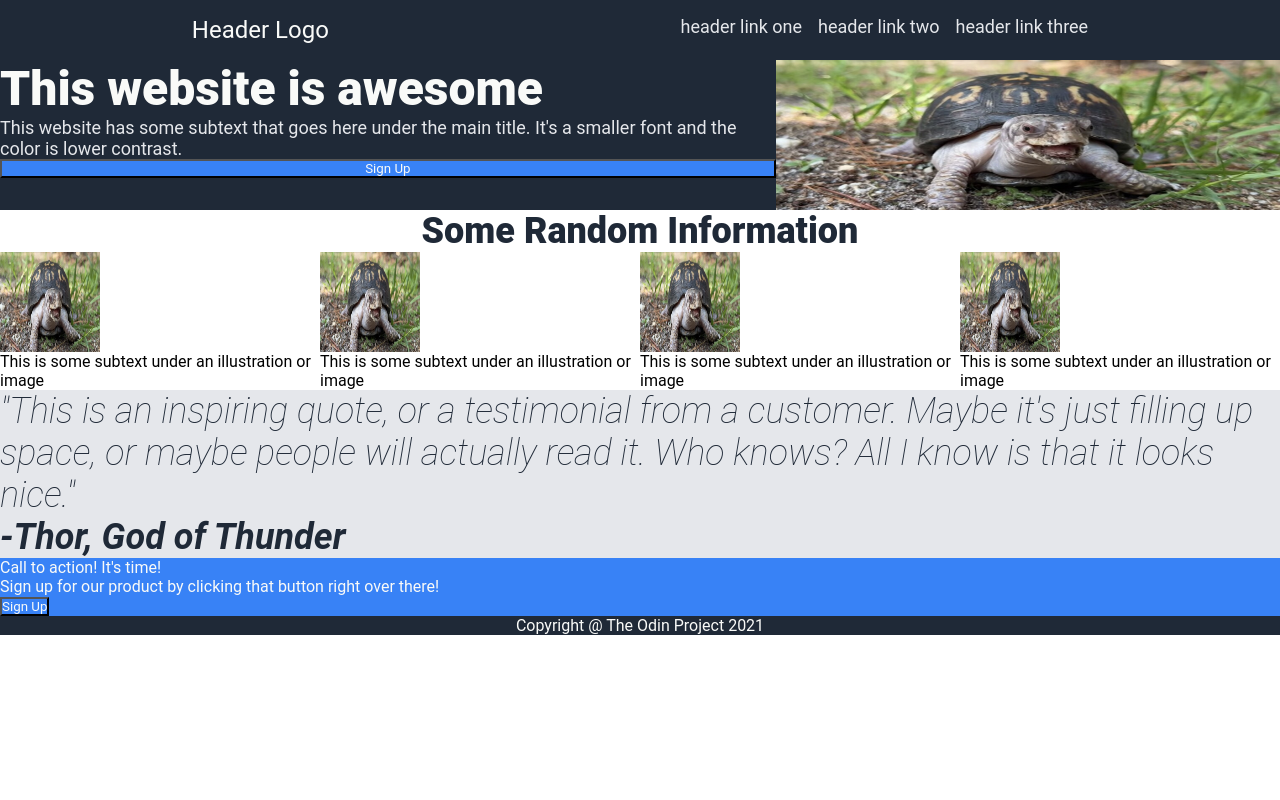
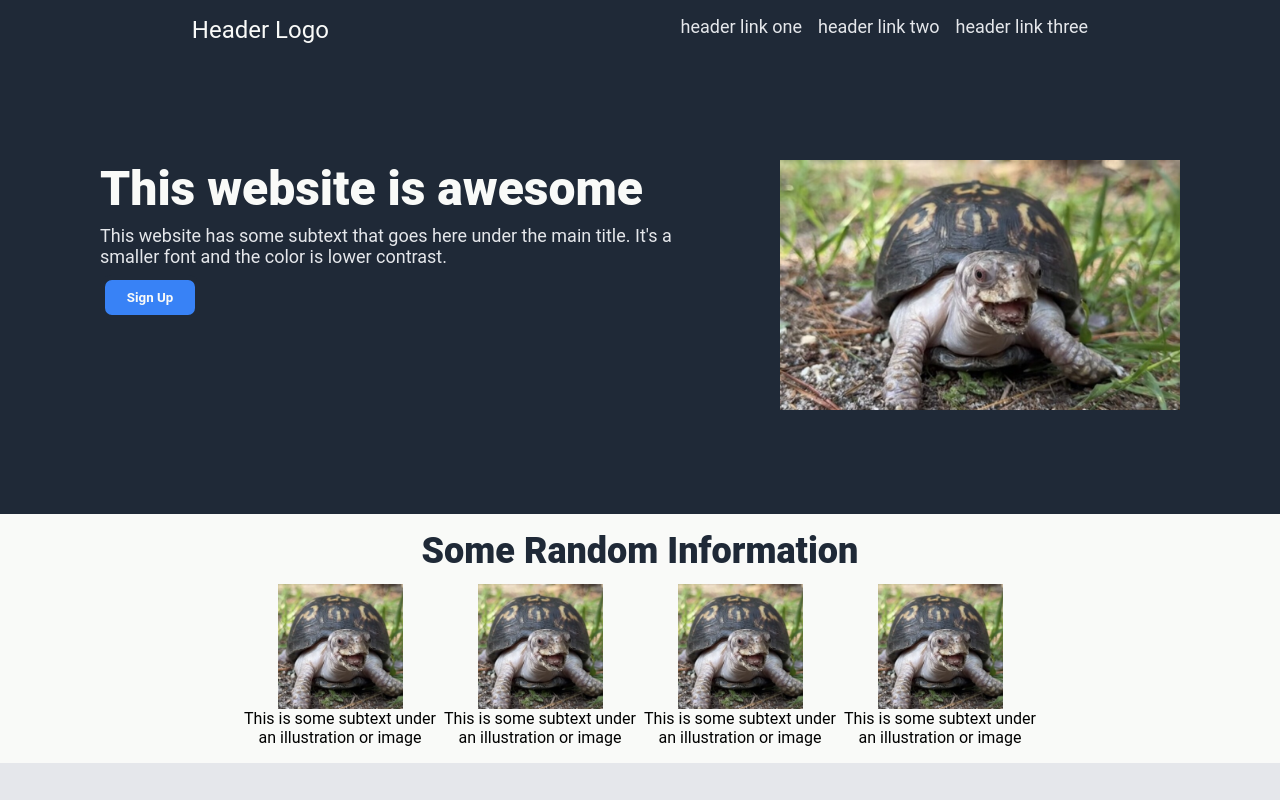
Before and after one commit to TranquilTortoise/landing-page, a plain HTML site: page index.html in a window 1280 px wide. Shown: the top 800 px of the page. Drawn offline with Linux system fonts and the light colour scheme.

Commit message:
finished project

```diff
--- a/index.html
+++ b/index.html
@@ -24,7 +24,9 @@
             <p class="secondary-text">This website has some subtext that goes here under the main title. It's a smaller font and the color is lower contrast.</p>
             <button class="sign-up-button">Sign Up</button>
         </div>
-        <img class="intro-pic" src="./pictures/intro-turtle.jpeg">
+        <div class="pic-container">
+            <img class="intro-pic" src="./pictures/intro-turtle.jpeg">
+        </div>
     </div>
 
     <div class="info-container">
--- a/styles.css
+++ b/styles.css
@@ -6,9 +6,14 @@ font-family: 'Roboto', 'sans-serif';
 }
 
 body {
-    height: 100vh;
+    min-height: 100vh;
     display: flex;
     flex-direction: column;
+    background-color: #F9FAF8;
+}
+.header-logo {
+    font-size: 24px;
+    color: #F9FAF8;
 }
 
 .header-container {
@@ -30,15 +35,21 @@ body {
 .intro-container {
     background-color: #1F2937;
     color: #F9FAF8;
+    padding: 100px;
     display: flex;
     justify-content: center;
+    flex: 1 1 0;
 }
 
 .intro-left {
     display: flex;
     flex-direction: column;
+    margin-right: 50px;
 }
 
+.intro-left > * {
+    margin-bottom: 8px;
+}
 .main-text {
     font-size: 48px;
     color: #F9FAF8;
@@ -53,20 +64,31 @@ body {
 .sign-up-button {
     background-color: #3882F6;
     color: #F9FAF8;
-}
-
-.header-logo {
-    font-size: 24px;
-    color: #F9FAF8;
+    font-weight: bold;
+    padding: 10px;
+    border-radius: 12px;
+    height: auto;
+    width: 100px;
+    border: 5px solid #1F2937;
 }
 
 .intro-pic {
-    height: 150px;
-    width: 600px;
+    width: 400px;
+    height: 250px;
+    object-fit: cover;
+}
+
+.info-container {
+    padding: 16px;
+    display: flex;
+    flex: 1 1 auto;
+    flex-direction: column;
 }
 
 .card-container {
     display: flex;
+    justify-content: center;
+    margin-top:12px;
 }
 
 .random-info {
@@ -79,11 +101,17 @@ body {
 .card {
     display: flex;
     flex-direction: column;
+    align-items: center;
+    text-align: center;
+    max-width: 200px;
+    flex:1;
+    min-width:150px;
 }
 
 .card > img {
-    height: 100px;
-    width: 100px;
+    height: 125px;
+    width: 125px;
+    object-fit: cover;
 }
 
 .quote-container {
@@ -92,23 +120,45 @@ body {
     font-weight: 100;
     color: #1F2937;
     display: flex;
+    flex: 1 1 auto;
     flex-direction: column;
+    padding: 100px;
 }
 
 .quote-author {
     font-weight: bold;
+    align-self: flex-end;
 }
 
 .call-to-action-container {
+    margin: 100px;
+    padding: 24px;
+    border-radius: 12px;
     background-color: #3882F6;
     color: #F9FAF8;
+    display: flex;
+    flex: 1 1 auto;
+    justify-content: space-between;
+}
+
+.call-to-action-text {
+    display: flex;
+    flex-direction: column;
+}
+
+.call-to-action-text :first-child {
+    font-weight:bold;
+}
+
+.call-to-action-container > .sign-up-button {
+    margin-right: 50px;
+    border: 2px solid white;
 }
 
 .footer {
     background-color: #1F2937;
     color: #F9FAF8;
+    padding: 24px;
+    display: flex;
+    justify-content: center;
 }
-
-.footer > p {
-    text-align: center;
-}
```
